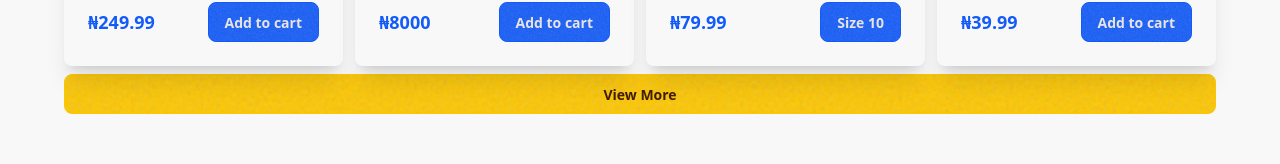
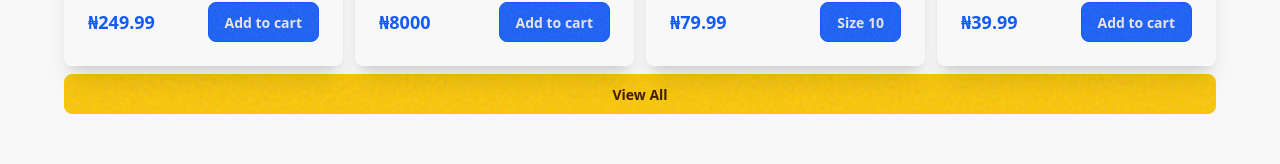
Before and after one commit to Kkebuka/kiddiesgrowth, a React (Vite) app: page / in a window 1280 px wide. Shown: the part 2160-2324 px from the top of the page. Built offline with nearby package versions, Linux system fonts and the light colour scheme.

Commit message:
fix product details

```diff
--- a/src/pages/home/components/BestPicks.tsx
+++ b/src/pages/home/components/BestPicks.tsx
@@ -2,6 +2,7 @@ import ProductCard from "../../../components/ui/ProductCard";
 import { products } from "../../../data/products";
 import { useMemo } from "react";
 import { useCart } from "../../../hooks/useCart";
+import { Link } from "react-router-dom";
 
 export default function BestPicks() {
   const { addToCart } = useCart();
@@ -28,7 +29,12 @@ export default function BestPicks() {
         ))}
       </div>
 
-      <button className="btn btn-secondary btn-sm sm:btn-md"> View More</button>
+      <Link to="/shop">
+        <button className="btn w-full btn-secondary btn-sm sm:btn-md">
+          {" "}
+          View All
+        </button>
+      </Link>
     </div>
   );
 }
--- a/src/pages/home/components/TopSelling.tsx
+++ b/src/pages/home/components/TopSelling.tsx
@@ -2,6 +2,7 @@ import ProductCard from "../../../components/ui/ProductCard";
 import { products } from "../../../data/products";
 import { useMemo } from "react";
 import { useCart } from "../../../hooks/useCart";
+import { Link } from "react-router-dom";
 
 export default function TopSelling() {
   const { addToCart } = useCart();
@@ -29,7 +30,12 @@ export default function TopSelling() {
         ))}
       </div>
 
-      <button className="btn btn-secondary btn-sm sm:btn-md"> View More</button>
+      <Link to="/shop">
+        <button className="btn w-full btn-secondary btn-sm sm:btn-md">
+          {" "}
+          View More
+        </button>
+      </Link>
     </div>
   );
 }
--- a/src/pages/productDetails/ProductDetails.tsx
+++ b/src/pages/productDetails/ProductDetails.tsx
@@ -41,7 +41,7 @@ export default function ProductDetails() {
 
   return (
     <div className="p-4 w-full ">
-      <div className="flex flex-col md:flex-row gap-6">
+      <div className="flex flex-col md:flex-row w-4/5 gap-6">
         {/* Carousel expects an array of images */}
         <ProductImageCarousel images={product?.src || []} />
 
@@ -69,6 +69,9 @@ export default function ProductDetails() {
               Add to Cart
             </button>
           </div>
+          <h2 className="mt-6 sm:text-xl  lg:text-base ">
+            For bulk order, please call 08144858370
+          </h2>
         </div>
       </div>
 
```
